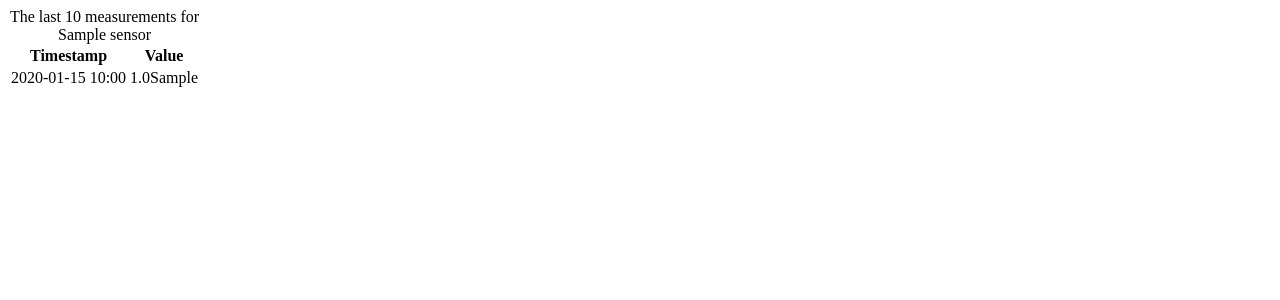
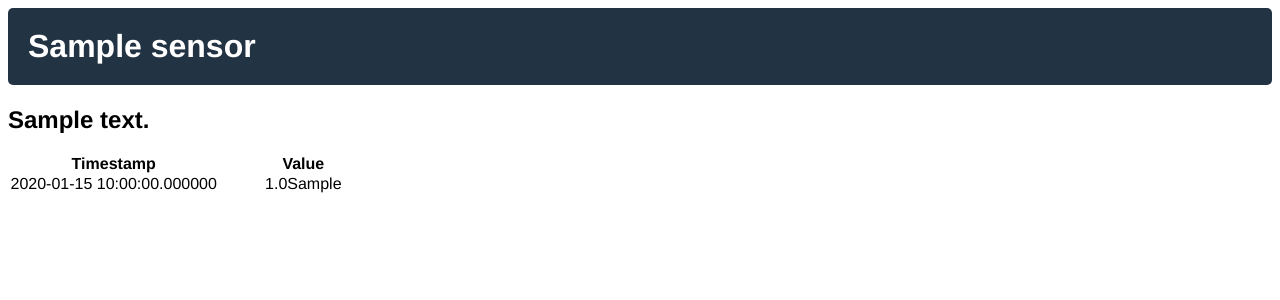
Before and after one commit to TheFormulaCruisers/UI-remote, a Django app: template templates/sensor.html in a window 1280 px wide. Shown: the top 300 px of the page. Run offline with Django 3.2, Linux system fonts and the light colour scheme; the template is opened without the code that fills it: values that come from a table or form of the project are taken from there, others are empty; tables that the repository leaves empty hold one stand-in row (values such as "Sample post").

Commit message:
Fixed individual sensor overview

```diff
--- a/sensors/views.py
+++ b/sensors/views.py
@@ -23,5 +23,5 @@ def index(request):
 
 def sensor(request, sensor_id):
     sensor = Sensors.objects.get(id=sensor_id)
-    latest_measurements = sensor.tempsens_set.all().order_by('-measure_time')[:10]
+    latest_measurements = sensor.measurements_set.all().order_by('-measure_time')[:10]
     return render(request, 'sensor.html', locals())
--- /dev/null
+++ b/static/sensor.css
@@ -0,0 +1,29 @@
+html {
+    font-family: 'helvetica neue', helvetica, arial, sans-serif;
+}
+
+h1 {
+    border-radius: 5px;
+    background-color: #223344;
+    color: #ffffff;
+    padding: 20px 20px;
+    max-height: 20%;
+}
+
+table {
+    width: 30%;
+    border-collapse: collapse;
+    border: 20px #1EB4D0;
+}
+
+th {
+    border: 20px #1EB4D0;
+}
+
+td {
+    width: 15%;
+    text-align: center;
+    vertical-align: center;;
+    border: 20px #1EB4D0;
+
+}
--- a/templates/sensor.html
+++ b/templates/sensor.html
@@ -1,3 +1,7 @@
+{% load static %}
+<link rel="stylesheet" type="text/css" href="{% static 'sensor.css' %}">
+<link rel="shortcut icon" type="image/png" href="{% static 'favicon.ico' %}"/>
+
 <!DOCTYPE html>
 <html lang="en">
 <head>
@@ -6,16 +10,17 @@
 </head>
 <body>
 <div>
-    <table id="table3">
-        <caption>The last 10 measurements for {{ sensor.name }}</caption>
+    <h1>{{ sensor.name }}</h1>
+    <h2>{{ sensor.description }}</h2>
+    <table>
         <tr>
-            <th scope="col">Timestamp</th>
-            <th scope="col">Value</th>
+            <th>Timestamp</th>
+            <th>Value</th>
         </tr>
         {% for measurement in latest_measurements %}
             <tr>
-                <td>{{measurement.measure_time|date:'Y-m-d H:i'}}</td>
-                <td>{{measurement.value}}{{ sensor.unit }}</td>
+                <td>{{ measurement.measure_time|date:'Y-m-d H:i:s.u' }}</td>
+                <td>{{ measurement.value }}{{ sensor.unit }}</td>
             </tr>
         {% endfor %}
     </table>
```
Also changed, not shown: static/dashboard.css (+12 -5 lines), templates/dashboard.html (+24 -26 lines).
